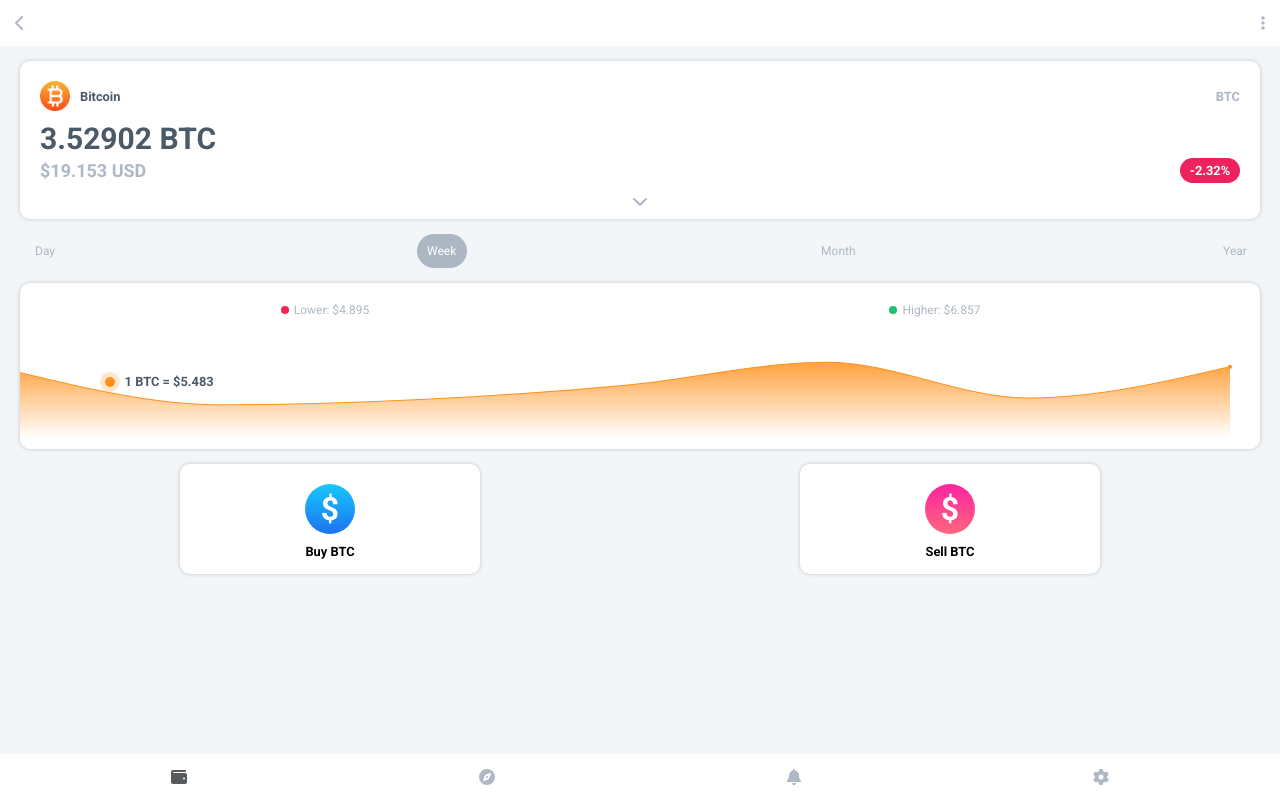
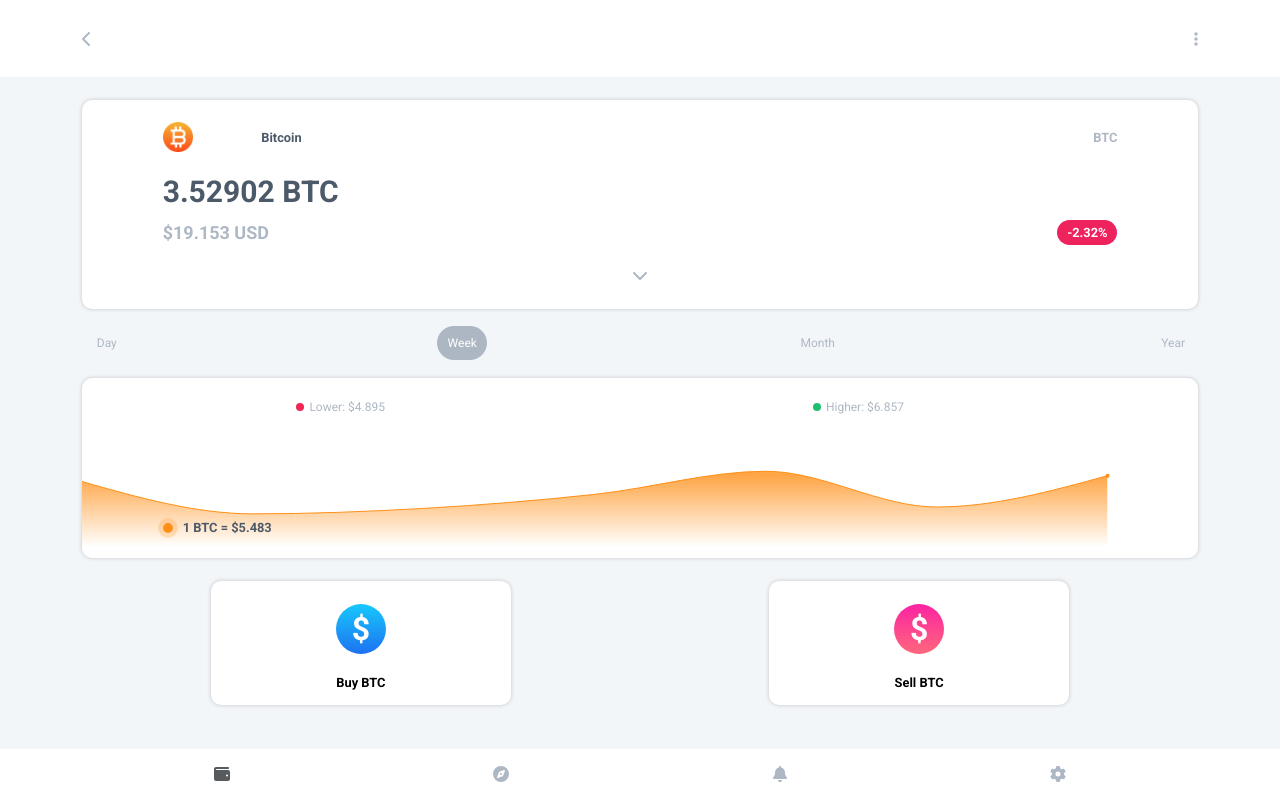
Before and after one commit to Masoud-z/bitcoin-wallet, a Next.js app: page / in a window 1280 px wide. Built offline with nearby package versions, Linux system fonts and the light colour scheme.

Commit message:
Change all paddings and margins to vw and vh s

```diff
--- a/components/coinPage/CoinPageStyles.module.css
+++ b/components/coinPage/CoinPageStyles.module.css
@@ -1,15 +1,16 @@
 .container {
-  margin-top: 15px;
+  margin-top: 2.82vh;
   display: flex;
   flex-direction: column;
   justify-content: flex-start;
   align-items: center;
-  gap: 15px;
+  gap: 2.95vh;
 }
 
 .period {
   width: 100%;
   display: flex;
+  margin: -0.74vh 0;
   justify-content: space-between;
   align-items: center;
   color: #aeb8c4;
--- a/components/coinPriceDetail/CoinPriceDetail.module.css
+++ b/components/coinPriceDetail/CoinPriceDetail.module.css
@@ -11,7 +11,7 @@
   display: flex;
   justify-content: center;
   align-items: center;
-  gap: 10px;
+  gap: 5.36vw;
   color: #4c5968;
   text-transform: capitalize;
 }
@@ -31,7 +31,7 @@
 
 .price {
   width: 100%;
-  margin-top: -8px;
+  margin-top: -1.31vh;
   color: #aeb8c4;
   display: flex;
   justify-content: space-between;
@@ -61,6 +61,7 @@
   justify-content: center;
   align-items: center;
   color: #adb7c3;
+  margin-bottom: 0.54vh;
 }
 
 .show:hover {
--- a/components/layout/Layout.module.css
+++ b/components/layout/Layout.module.css
@@ -1,5 +1,5 @@
 .header {
-  padding: 15px;
+  padding: 3.84vh 6.39vw;
   background-color: #fff;
   display: flex;
   justify-content: space-between;
@@ -20,8 +20,8 @@
   font-size: 26px;
 }
 .child {
-  padding: 0 20px;
-  padding-bottom: 46px;
+  padding: 0 6.39vw;
+  padding-bottom: 9.82vh;
 }
 
 .footer {
@@ -29,7 +29,7 @@
   display: flex;
   justify-content: space-around;
   align-items: center;
-  padding: 15px 2vw;
+  padding: 2.22vh 6.39vw;
   background-color: #fff;
   position: fixed;
   bottom: 0px;
--- a/components/orderCTA/orderCTA.module.css
+++ b/components/orderCTA/orderCTA.module.css
@@ -3,7 +3,6 @@
   display: flex;
   justify-content: space-around;
   align-items: center;
-  margin-bottom: 10px;
 }
 
 .container > div {
--- a/components/priceChart/PriceChart.module.css
+++ b/components/priceChart/PriceChart.module.css
@@ -1,5 +1,6 @@
 .chartContainer {
   padding-left: 0;
+  position: relative;
 }
 
 .priceContainer {
@@ -34,13 +35,12 @@
   width: 100%;
   margin-left: -10px;
   margin-bottom: -28px;
-  position: relative;
 }
 
 .livePriceContainer {
   position: absolute;
-  bottom: 11vh;
-  left: 7vw;
+  bottom: 2.79vh;
+  left: 6.32vw;
   display: flex;
   justify-content: center;
   align-items: center;
--- a/styles/globals.css
+++ b/styles/globals.css
@@ -28,13 +28,13 @@
   width: 100%;
   background-color: #fff;
   border-radius: 10px;
-  padding: 20px;
+  padding: 2.79vh 6.32vw;
   padding-bottom: 0;
   display: flex;
   flex-direction: column;
   justify-content: center;
   align-items: center;
-  gap: 10px;
+  gap: 2.7vh;
   box-shadow: 0px 0px 4px 0px rgba(0, 0, 0, 0.2);
 }
 
```
